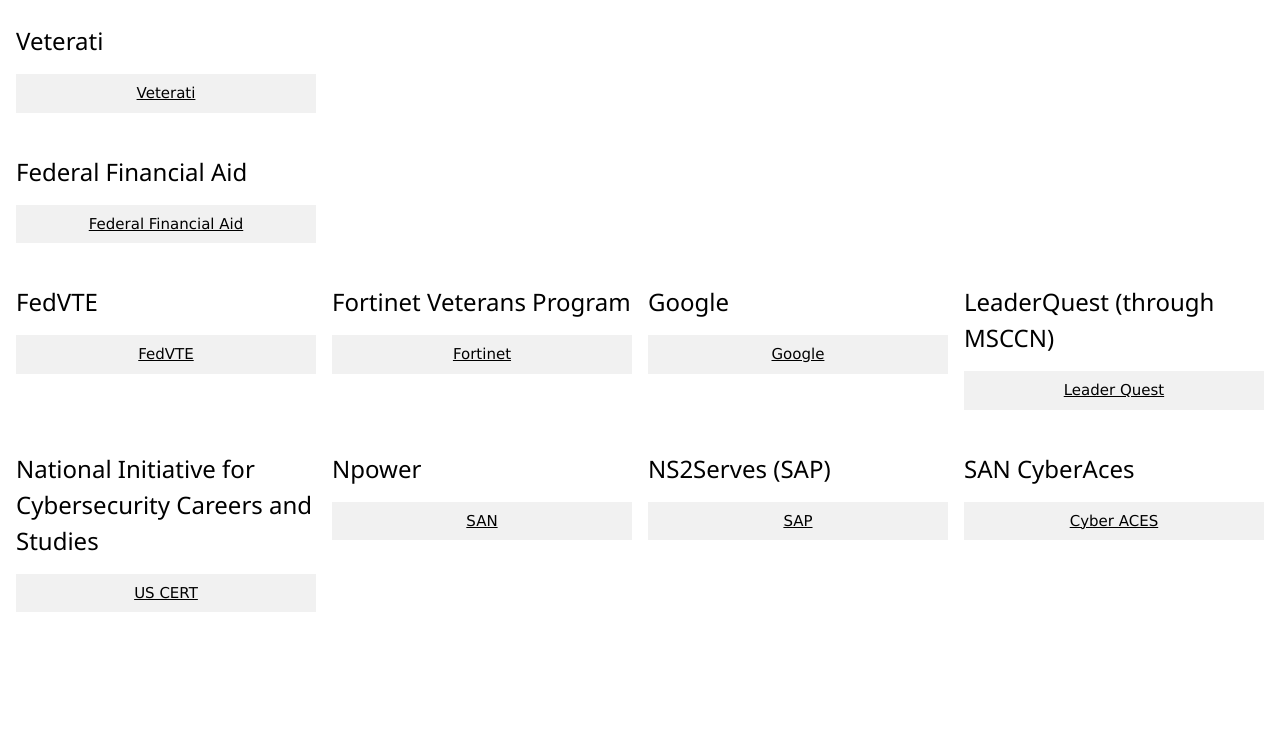
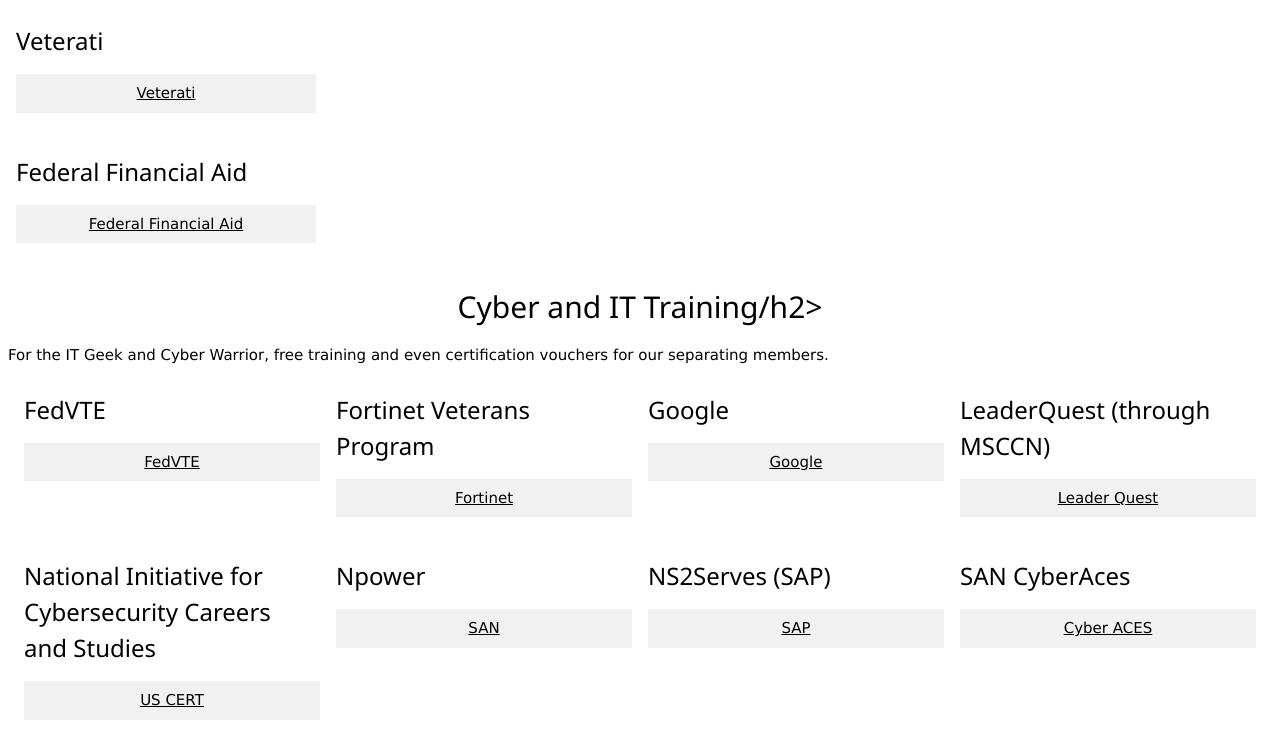
Before and after one commit to limskey/limskey.github.io, a plain HTML site: page index.html in a window 1280 px wide. Shown: the part 2996-3747 px from the top of the page. Before the commit the page ends 3639 px from the top, so only its background shows below. Drawn offline with nearby package versions, Linux system fonts and the light colour scheme.

Commit message:
Update index.html

```diff
--- a/index.html
+++ b/index.html
@@ -327,6 +327,14 @@
   </div>
 </div>
 
+
+<div class="w3-row-padding w3-grayscale">
+  <center><h2>Cyber and IT Training/h2></center>
+	<p>
+		For the IT Geek and Cyber Warrior, free training and even certification vouchers for our separating members.
+	</p>
+
+
 	<div class="w3-row-padding w3-grayscale">
     <div class="w3-col l3 m6 w3-margin-bottom">
 				<h3>FedVTE</h3>
@@ -370,6 +378,6 @@
 			<p><button class="w3-button w3-light-grey w3-block"><a href="https://www.cyberaces.org/">Cyber ACES</a></button></p>
 		</div>
 	</div>
-
+</div>
 </body>
 </html>
```
